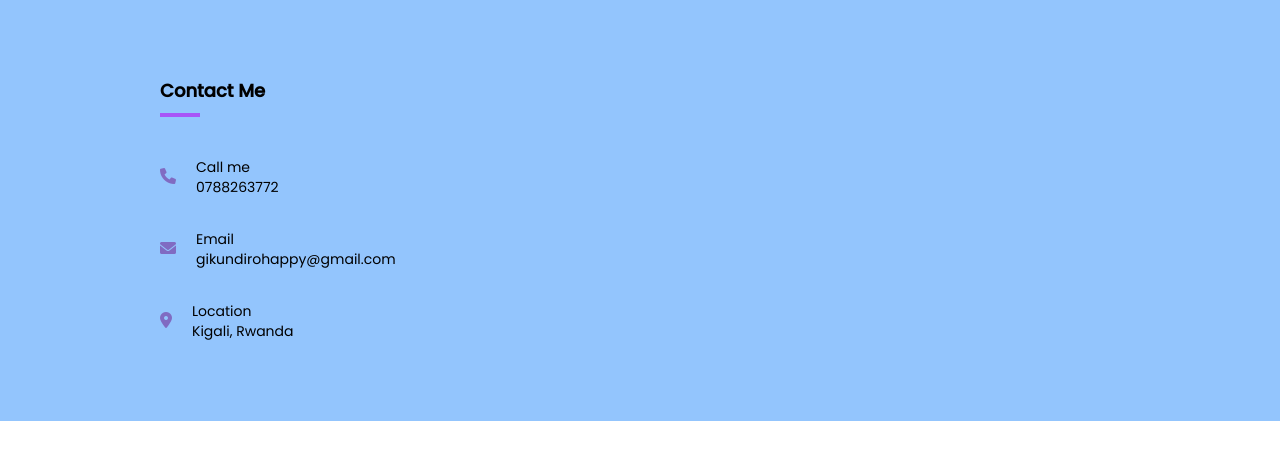
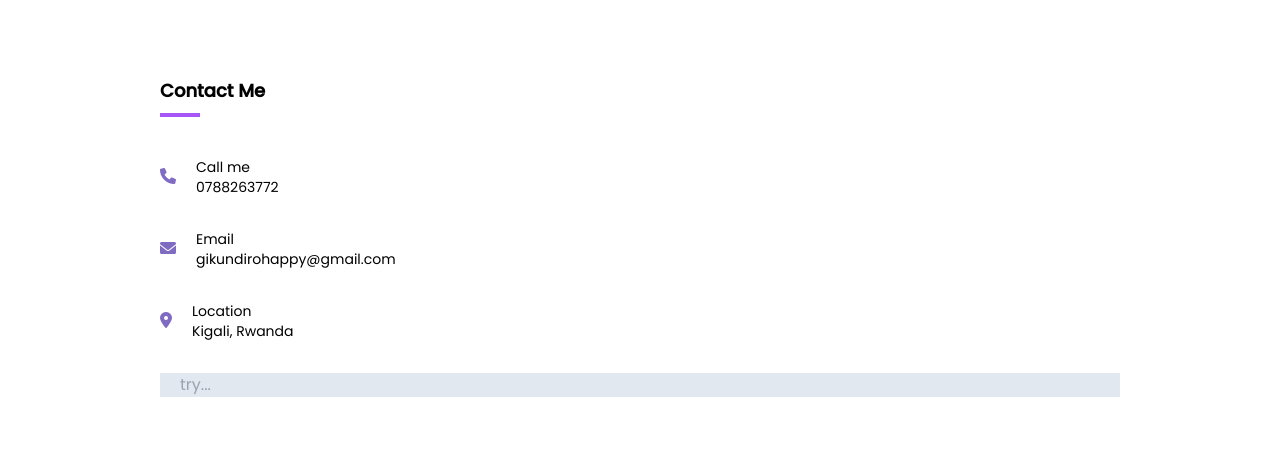
Before and after one commit to gikundiroHappy/happy_portifolio, a website: page index.html in a window 1280 px wide. Shown: the part 2183-2642 px from the top of the page. Before the commit the page ends 2604 px from the top, so only its background shows below. Drawn offline with Linux system fonts and the light colour scheme; a web font is replaced by a local one.

Commit message:
added an input

```diff
--- a/index.html
+++ b/index.html
@@ -18,7 +18,7 @@
   </head>
   <body>
     <!-- sm:bg-yellow-300 md:bg-green-300 lg:bg-pink-300 xl:bg-blue-300 2xl:bg-red-300 -->
-    <div class="px-8 lg:px-40 font-abc sm:px-8 sm:bg-yellow-300 md:bg-green-300 lg:bg-pink-300 xl:bg-blue-300 2xl:bg-red-300">
+    <div class="px-8 lg:px-40 font-abc sm:px-8 ">
       <div class="hidden sm:flex justify-between items-center py-5 mt-5 ">
         <div>
           <p class="font-semibold"><span class="font-corith text-[30px]"><a href="#home"> H</span> appy</a></p>
@@ -341,6 +341,14 @@
               <p class="text-sm">Kigali, Rwanda</p>
             </div>
           </div>
+
+          <form action="">
+            <input type="text" placeholder="try..." class="w-full bg-slate-200 px-5">
+          </form>
+        </div>
+
+        <div>
+
         </div>
 
     </div>
```
Also changed, not shown: src/output.css.
